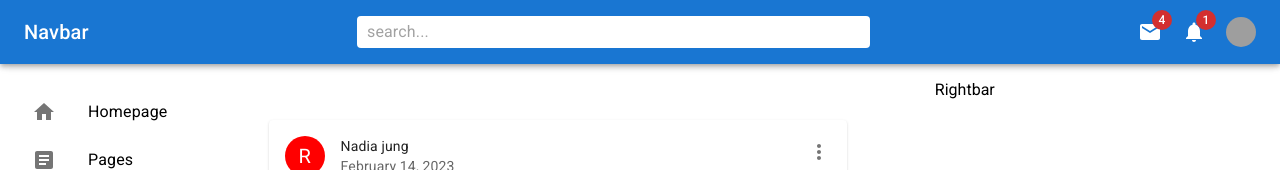
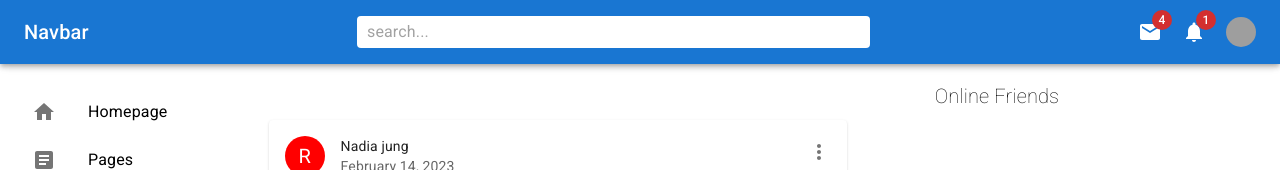
Before and after one commit to jungjuyoung/react-mui, a React (Create React App) app: page / in a window 1280 px wide. Shown: the top 170 px of the page. Built offline with nearby package versions, Linux system fonts and the light colour scheme; grey boxes are pictures that could not be loaded.

Commit message:
edited font weight

```diff
--- a/src/components/Rightbar.jsx
+++ b/src/components/Rightbar.jsx
@@ -1,10 +1,15 @@
+import { Typography } from "@mui/material";
 import { Box } from "@mui/system";
 import React from "react";
 
 const Rightbar = () => {
   return (
     <Box flex={2} p={2} sx={{ display: { xs: "none", sm: "block" } }}>
-      <Box position="fixed">Rightbar</Box>
+      <Box position="fixed">
+        <Typography variant="h6" fontWeight={100}>
+          Online Friends
+        </Typography>
+      </Box>
     </Box>
   );
 };
```
